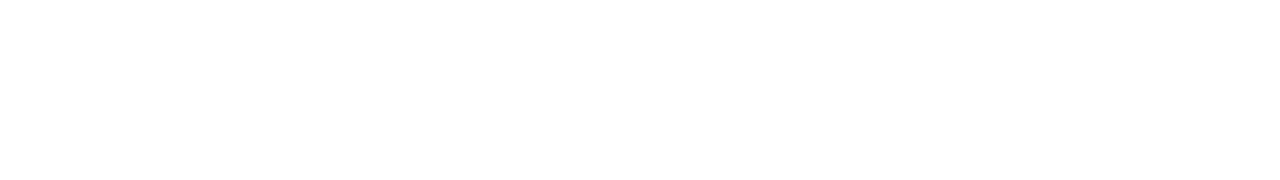
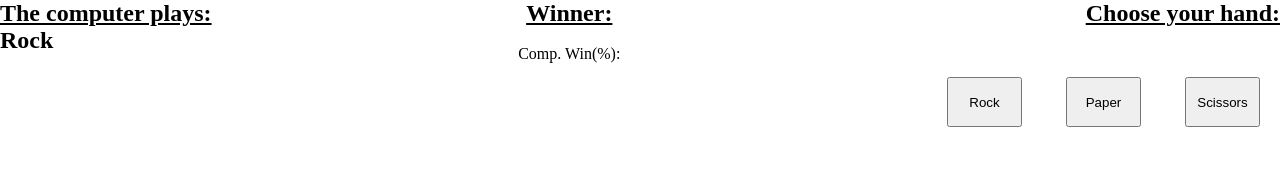
Before and after one commit to chaz9127/rock_paper_scissors, a plain HTML site: page index.html in a window 1280 px wide. Drawn offline with Linux system fonts and the light colour scheme.

Commit message:
front end set elements

```diff
--- a/index.html
+++ b/index.html
@@ -13,6 +13,27 @@
 </head>
 
 <body>
+  <div class="wrapper">
+    <section class="player computer">
+      <h1>The computer plays:</h1>
+      <h2 id="computer-hand">Rock</h2>
+    </section>
+      <section class="player">
+        <h1>Winner:</h1>
+        <span id="winner"></span>
+        <br>
+        Comp. Win(%): <span id="win-percent"></span>
+      </section>
+    <section class="player user">
+      <h1>Choose your hand:</h1>
+      <ul id="hand-buttons">
+        <li><button class="hand-button" id="rock">Rock</button></li>
+        <li><button class="hand-button" id="paper">Paper</button></li>
+        <li><button class="hand-button" id="scissors">Scissors</button></li>
+      </ul>
+    </section>
+  </div>
+
   <script src="javascript/main.js"></script>
 </body>
 </html>
--- a/stylesheets/main.css
+++ b/stylesheets/main.css
@@ -1 +1,35 @@
 /* Main Styles */
+* {
+  padding: 0px;
+  margin: 0px;
+}
+.wrapper {
+  display: flex;
+}
+h1 {
+  text-decoration: underline;
+}
+.player {
+  box-sizing: border-box;
+  flex: auto;
+  text-align: center;
+}
+.computer {
+  flex: auto;
+  text-align: left;
+}
+.user {
+  flex: auto;
+  text-align: right;
+}
+#hand-buttons {
+  list-style-type: none;
+}
+#hand-buttons li {
+  display: inline-block;
+}
+.hand-button {
+  width: 75px;
+  height: 50px;
+  margin:50px 20px
+}
```
